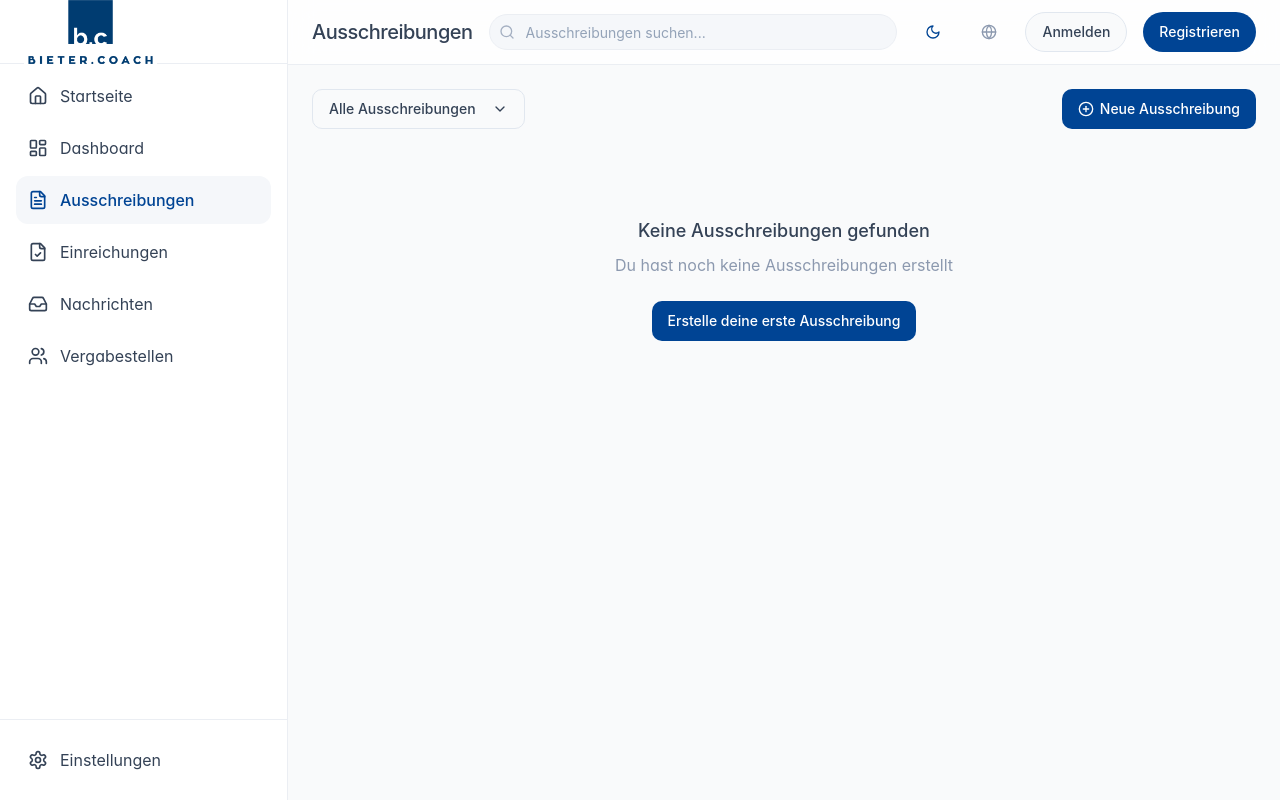
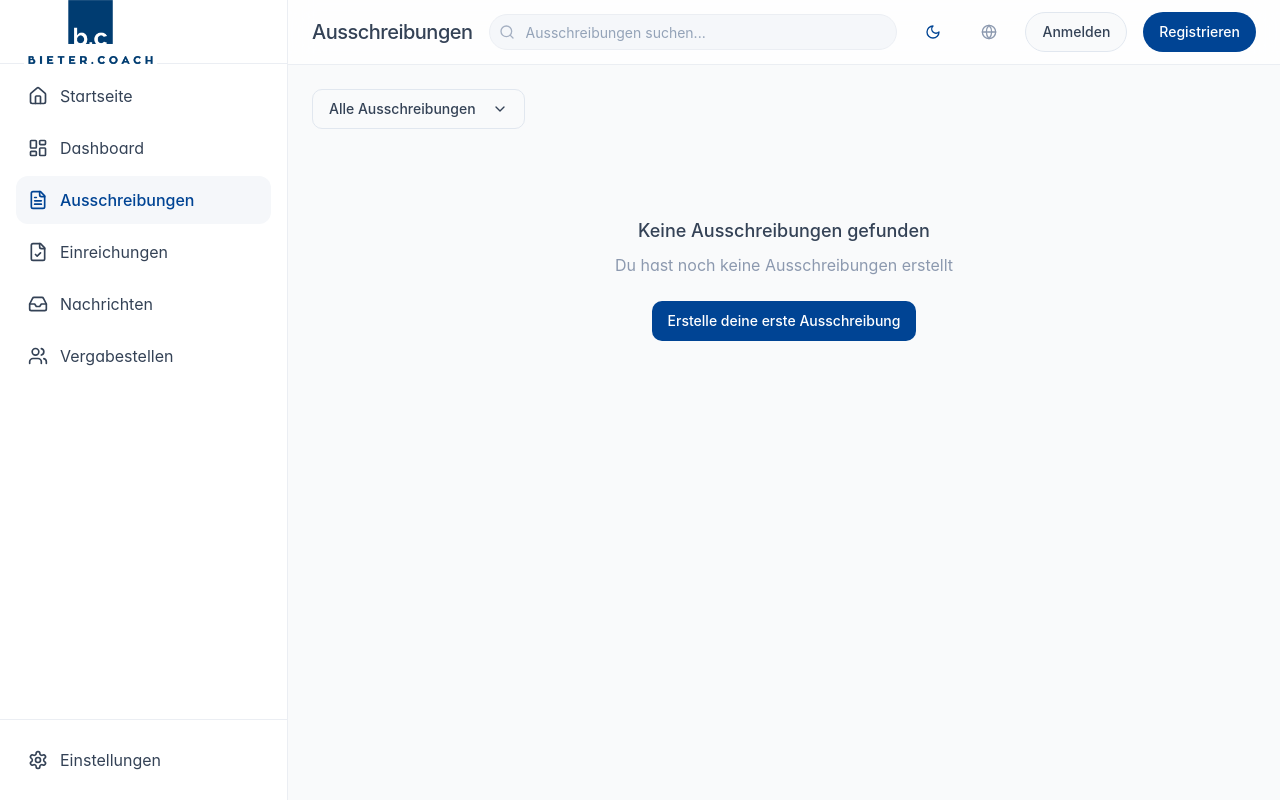
Before and after one commit to pspplus/bieter-cockpit, a React (Vite) app: page /tenders in a window 1280 px wide. Built offline with nearby package versions, Linux system fonts and the light colour scheme; a web font is replaced by a local one.

Commit message:
Remove duplicate tender button
Removes the "Create New Tender" button from the Tenders page, as it is already present in the header.

```diff
--- a/src/pages/TendersPage.tsx
+++ b/src/pages/TendersPage.tsx
@@ -1,4 +1,3 @@
-
 import { useState } from "react";
 import { Layout } from "@/components/layout/Layout";
 import { TenderCard } from "@/components/tender/TenderCard";
@@ -67,13 +66,7 @@ export default function TendersPage() {
             </DropdownMenuContent>
           </DropdownMenu>
 
-          <Button
-            onClick={() => navigate("/tenders/new")}
-            className="w-full sm:w-auto sm:self-end flex items-center gap-1.5"
-          >
-            <PlusCircle className="h-4 w-4" />
-            {t('general.createNewTender')}
-          </Button>
+
         </div>
 
         {isLoading ? (
@@ -110,6 +103,7 @@ export default function TendersPage() {
                 ? t('general.noTendersCreated')
                 : t('general.noTendersWithStatus', { status: filterOptions.find(option => option.value === filterBy)?.label })}
             </p>
+
             <Button onClick={() => navigate("/tenders/new")}>
               {t('general.createYourFirstTender')}
             </Button>
```
